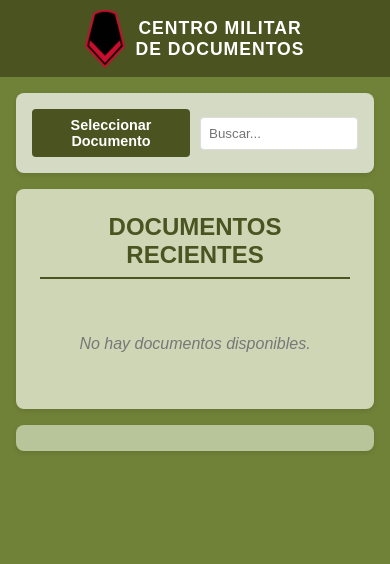
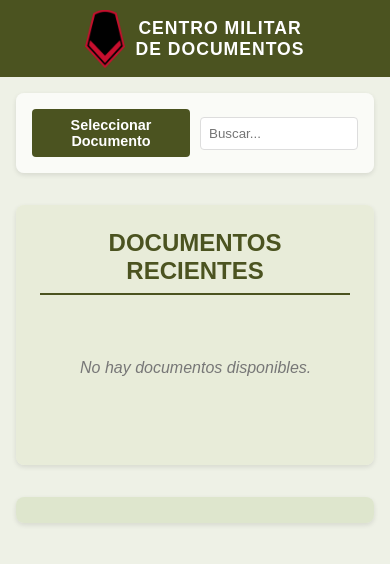
Before and after one commit to lattaalvaro/documentos, a Flask app: template templates/index.html in a window 390 px wide. Shown: the top 564 px of the page. Run offline with Flask 3, Linux system fonts and the light colour scheme; the template is opened without the code that fills it, so the values that code supplies are empty.

Commit message:
Update style.css

```diff
--- a/static/css/style.css
+++ b/static/css/style.css
@@ -7,7 +7,7 @@
 }
 
 body {
-    background-color: #708238; /* Verde muy claro para el fondo del body */
+    background-color: #EEF1E6; /* Verde muy claro para el fondo del body */
     color: #333;
 }
 
@@ -210,7 +210,7 @@ header h1 {
 }
 
 .doc-card {
-    background-color: #f9f9f9;
+    background-color: rgba(232, 236, 214, 0.6); /* Semi-transparente que combina con la página */
     border-radius: 8px;
     padding: 1rem;
     box-shadow: 0 2px 5px rgba(0,0,0,0.05);
@@ -388,6 +388,50 @@ header h1 {
         font-size: 1.4rem;
     }
 
+    /* Reorganización de contenedores para móvil */
+    .content-wrapper {
+        display: flex;
+        flex-direction: column;
+    }
+
+    /* Mover el contenedor de usuario debajo de documentos recientes */
+    .user-container {
+        order: 2;
+    }
+
+    .recent-docs {
+        order: 1;
+    }
+
+    .upload-search-container {
+        order: 0;
+    }
+
+    /* Crear scroll horizontal para documentos en móvil */
+    .doc-list-wrapper {
+        overflow-x: auto;
+        padding-bottom: 1rem; /* Espacio para la barra de scroll */
+        margin-bottom: 0.5rem;
+    }
+
+    .doc-list {
+        display: flex; /* Cambiar a flexbox para scroll horizontal */
+        grid-template-columns: unset; /* Eliminar grid */
+        gap: 1rem;
+        width: max-content; /* Permitir que crezca según el contenido */
+        padding: 0.5rem;
+    }
+
+    .doc-card {
+        width: 150px; /* Ancho fijo para cada tarjeta */
+        flex-shrink: 0; /* Evitar que se compriman */
+        height: 200px; /* Un poco más compacto en móvil */
+    }
+
+    .doc-card h3 {
+        font-size: 0.8rem;
+    }
+
     /* Cambios en la barra de carga/búsqueda */
     .upload-search-container {
         flex-direction: row; /* Mantener horizontal */
@@ -397,9 +441,14 @@ header h1 {
         gap: 10px;
     }
 
-    /* Ocultar el botón de subir en móvil */
+    /* Ocultar el botón de subir en móvil y ajustar comportamiento */
     .submit-btn {
         display: none;
+    }
+
+    /* Hacer que al seleccionar un archivo se suba automáticamente */
+    #fileInput:not(:placeholder-shown) ~ .auto-submit-wrapper {
+        display: block;
     }
 
     .upload-form, .search-container {
@@ -422,19 +471,6 @@ header h1 {
     .search-box input {
         width: 100%;
         padding: 8px;
-    }
-
-    /* Ajustar la lista de documentos para 2 por fila en móvil */
-    .doc-list {
-        grid-template-columns: repeat(2, 1fr);
-    }
-
-    .doc-card {
-        height: 200px; /* Un poco más compacto en móvil */
-    }
-
-    .doc-card h3 {
-        font-size: 0.8rem;
     }
 
     /* Ajustes para el modal en móvil */
```
